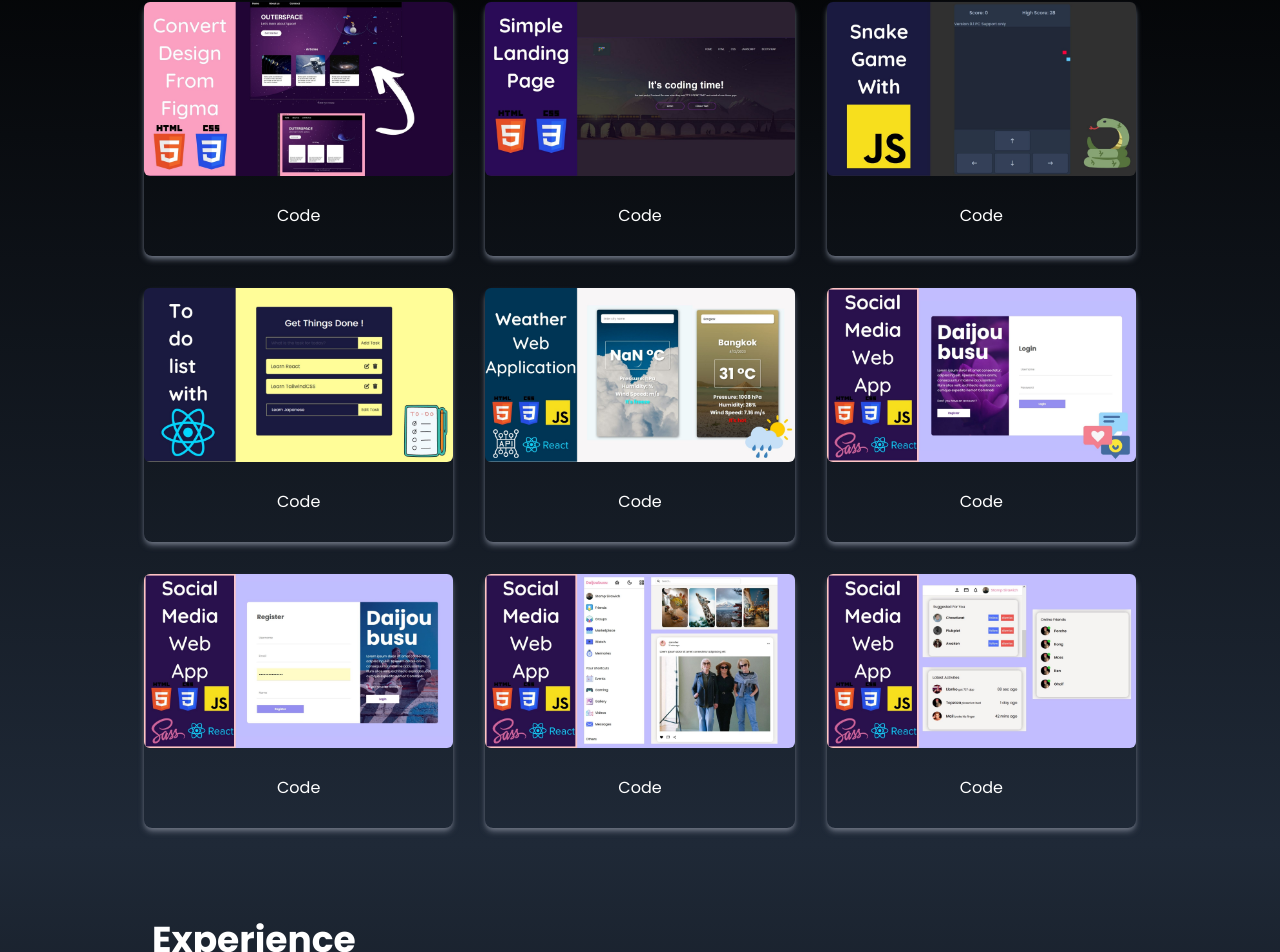
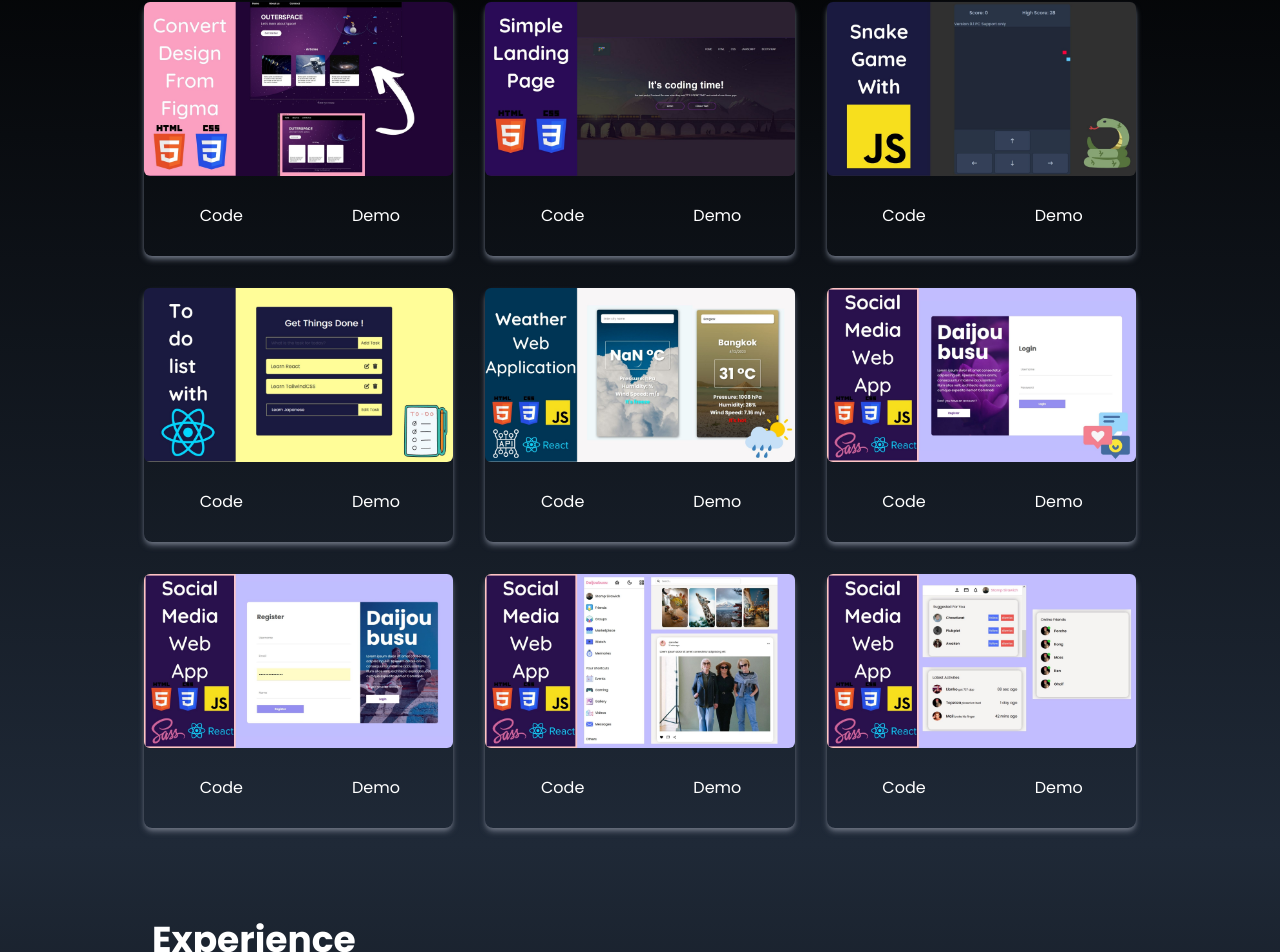
Before and after one commit to Daijoubust/my-portfolio, a React (Vite) app: page / in a window 1280 px wide. Shown: the part 1758-2710 px from the top of the page. Built offline with nearby package versions, Linux system fonts and the light colour scheme.

Commit message:
Add demo

```diff
--- a/src/components/Portfolio.jsx
+++ b/src/components/Portfolio.jsx
@@ -16,22 +16,26 @@ const Portfolio = () => {
         {
             id: 1,
             src: convertFigma,
-            link: "https://github.com/Daijoubust/outerspace"
+            link: "https://github.com/Daijoubust/outerspace",
+            demo: "https://daijoubust-outerspace.netlify.app/"
         },
         {
             id: 2,
             src: simpleLanding,
-            link: "https://github.com/Daijoubust/simple-landing-page"
+            link: "https://github.com/Daijoubust/simple-landing-page",
+            demo: "https://daijoubust-simple-landing-page.netlify.app/"
         },
         {
             id: 3,
             src: snakeGame,
-            link: "https://github.com/Daijoubust/Snake-Game"
+            link: "https://github.com/Daijoubust/Snake-Game",
+            demo: "https://daijoubust-snake-game.netlify.app/"
         },
         {
             id: 4,
             src: toDoList,
-            link: "https://github.com/Daijoubust/to-do-list-but-better"
+            link: "https://github.com/Daijoubust/to-do-list-but-better",
+            demo: "https://daijoubust-to-do-list.netlify.app/"
         },
         {
             id: 5,
@@ -41,22 +45,26 @@ const Portfolio = () => {
         {
             id: 6,
             src: socialMediaApp1,
-            link: "https://github.com/Daijoubust/Social-Media-App-by-Daijoubust"
+            link: "https://github.com/Daijoubust/Social-Media-App-by-Daijoubust",
+            demo: "https://daijoubust-social-media-login.netlify.app/login"
         },
         {
             id: 7,
             src: socialMediaApp2,
-            link: "https://github.com/Daijoubust/Social-Media-App-by-Daijoubust"
+            link: "https://github.com/Daijoubust/Social-Media-App-by-Daijoubust",
+            demo: "https://daijoubust-social-media-login.netlify.app/register"
         },
         {
             id: 8,
             src: socialMediaApp3,
-            link: "https://github.com/Daijoubust/Social-Media-App-by-Daijoubust"
+            link: "https://github.com/Daijoubust/Social-Media-App-by-Daijoubust",
+            demo: "https://daijoubust-social-media.netlify.app/"
         },
         {
             id: 9,
             src: socialMediaApp4,
-            link: "https://github.com/Daijoubust/Social-Media-App-by-Daijoubust"
+            link: "https://github.com/Daijoubust/Social-Media-App-by-Daijoubust",
+            demo: "https://daijoubust-social-media.netlify.app/"
         },
     ]
 
@@ -68,11 +76,12 @@ const Portfolio = () => {
                 <p className=' py-6'>Check out some of my work right here</p>
             </div>
             <div className='grid sm:grid-cols-2 md:grid-cols-3 gap-8 px-12 sm:px-0'>
-                {portfolios.map(({id,src,link}) => (
+                {portfolios.map(({id,src,link,demo}) => (
                     <div key={id} className='shadow-md shadow-gray-500 rounded-lg'>
                         <img src={src} alt="" className='rounded-md duration-200 hover:scale-105'/>
                         <div className='flex items-center justify-center'>
                             <button className=' w-full px-6 py-3 m-4 duration-200 hover:scale-105'><a href={link}>Code</a></button>
+                            <button className=' w-full px-6 py-3 m-4 duration-200 hover:scale-105'><a href={demo}>Demo</a></button>
                         </div>
                     </div>
                     ))}
```
Also changed, not shown: src/components/Home.jsx (+5 -6 lines).
